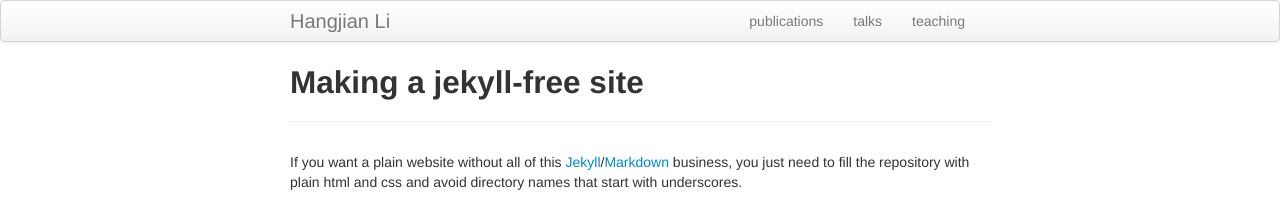
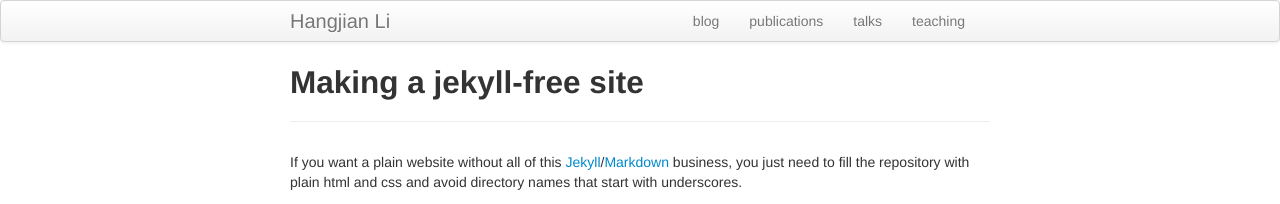
Before and after one commit to hangjianli/hangjianli.github.io, a Jekyll site: the page built from pages/nojekyll.md, in a window 1280 px wide. Shown: the top 204 px of the page. Built offline with Jekyll 4.4.1, drawn with Linux system fonts in a browser that asks for light colours.

Commit message:
Update default.html

```diff
--- a/_includes/themes/twitter/default.html
+++ b/_includes/themes/twitter/default.html
@@ -33,6 +33,7 @@
         <div class="container-narrow">
           <a class="brand" href="{{ HOME_PATH }}">{{ site.title }}</a>
           <ul class="nav">
+              <li><a href="https://kbroman.org/blog">blog</a></li>
               <li><a href="{{ BASE_PATH }}/pages/pubs.html">publications</a></li>
               <li><a href="{{ BASE_PATH }}/pages/talks.html">talks</a></li>
               <li><a href="{{ BASE_PATH }}/pages/teaching.html">teaching</a></li>
```
